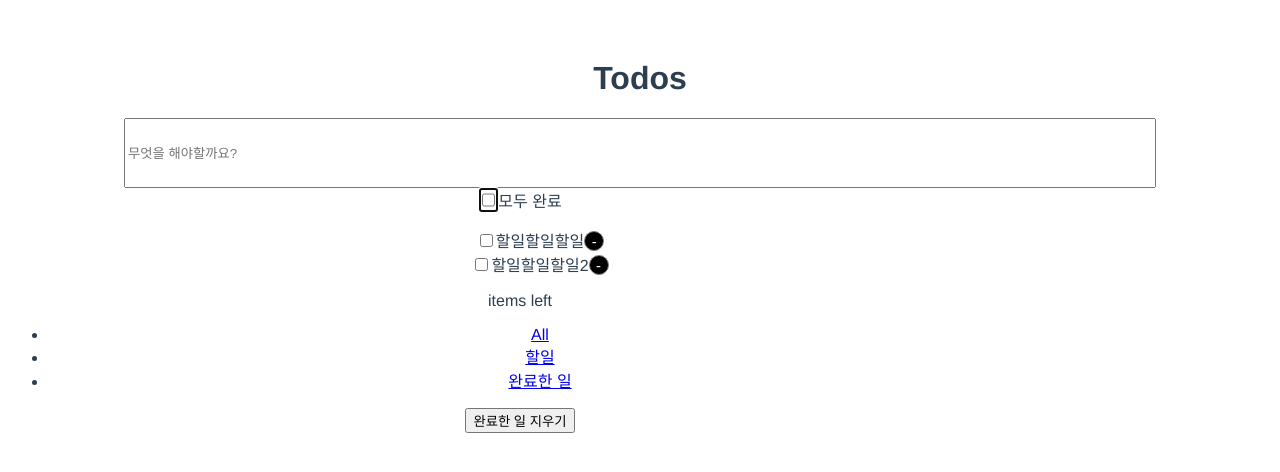
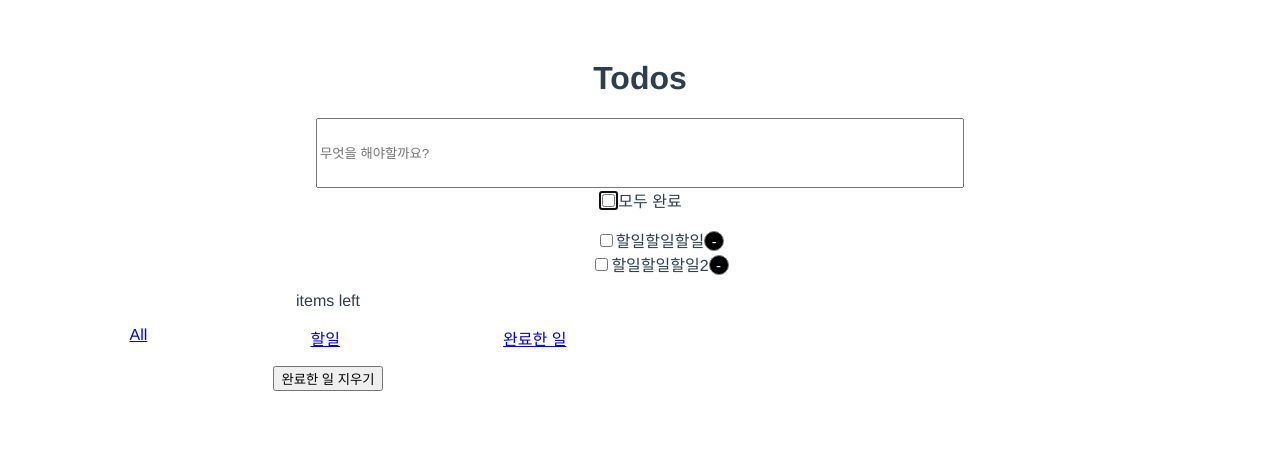
Before and after one commit to sojh93/todos, a Vue app: page / in a window 1280 px wide. Shown: the top 472 px of the page. Built offline with nearby package versions, Linux system fonts and the light colour scheme.

Commit message:
로컬에서 작동 가능...

```diff
--- a/src/components/FooterComponent.vue
+++ b/src/components/FooterComponent.vue
@@ -6,13 +6,13 @@
         </span>
         <ul class="footer__filters">
             <li>
-            <a href="#/all" :class="{ selected: visibility === 'all' }">All</a>
+                <a href="#/all" :class="{ selected: visibility === 'all' }">All</a>
             </li>
             <li>
-            <a href="#/active" :class="{ selected: visibility === 'active' }">할일</a>
+                <a href="#/active" :class="{ selected: visibility === 'active' }">할일</a>
             </li>
             <li>
-            <a href="#/completed" :class="{ selected: visibility === 'completed' }">완료한 일</a>
+                <a href="#/completed" :class="{ selected: visibility === 'completed' }">완료한 일</a>
             </li>
         </ul>
         <button class="clearBtn" @click="removeCompleted">
@@ -26,6 +26,13 @@
 
 <style lang="scss" scoped>
 .footer {
-    width: 80vw;
+    width: 50vw;
+}
+.footer__filters {
+    display: flex;
+    justify-content: space-around;
+}
+li {
+    list-style:none;
 }
 </style>
--- a/src/pages/TodosPrac.vue
+++ b/src/pages/TodosPrac.vue
@@ -1,9 +1,10 @@
 <template>
+    <div class="content__wrapper">
         <header-component></header-component>
-    <input class="todoList__input" placeholder="무엇을 해야할까요?"/>
+        <input class="todoList__input" @keyup.enter="addTodo" placeholder="무엇을 해야할까요?"/>
         <div class="main">
-        <div class="checkbox__wrapper">
-            <input type="checkbox" class="checkbox__all" autofocus>
+            <div v-show="Todos.length" class="checkbox__wrapper">
+                <input type="checkbox"  class="checkbox__all" autofocus>
                 <label>모두 완료</label>
             </div>
 
@@ -13,12 +14,13 @@
                     <div class="todoList__view">
                         <input type="checkbox" class="checkbox__toggle">
                         <label>{{todo.title}}</label>
-                    <button class="btn__delete">-</button>
+                        <button class="btn__delete" @click="removeTodo(todo)">-</button>
                     </div>
                 </li>
             </ul>
         </div>
         <footer-component></footer-component>
+    </div>
 </template>
 
 <script>
@@ -34,30 +36,59 @@ export default {
     data () {
         return {
             Todos: [
-                {id: 1, title: '할일할일할일' },
-                {id: 2, title: '할일할일할일2' },
+                {id: 1, title: '할일할일할일', completed: false },
+                {id: 2, title: '할일할일할일2', completed: false },
             ]
         }
     },
     methods: {
-
+        addTodo(e) {
+            const value = e.target.value.trim()
+            if (!value) {
+                return
+            }
+            this.Todos.push({
+                id: Date.now(),
+                title: value,
+                completed: false
+            })
+            e.target.value = ''
+        },
+        removeTodo(todo) {
+            this.Todos.splice(this.Todos.indexOf(todo), 1)
+        },
     }
 }
 </script>
 
 <style lang="scss" scoped>
+.content__wrapper {
+    width: 100%;
+
+
     .todoList__input {
-    width: 80vw;
+        width: 50vw;
         height: 5vw;
-}
         .main {
-    width: 80vw;
-}
+            width: 50vw;
             .checkbox__wrapper {
                 width: 100%;
                 display: flex;
                 justify-content: center;
+                position: relative;
+                display: flex;
             }
+            .todoList__view{
+                position: relative;
+
+                .checkbox__toggle {
+                    position: absolute;
+                }
+            }
+        }
+    }
+
+
     li {
         list-style:none;
     }
@@ -70,4 +101,5 @@ li {
         color: white;
         font-size: 15px;
     }
+}
 </style>
```
Lines whose indentation alone changed are shown as unchanged.
